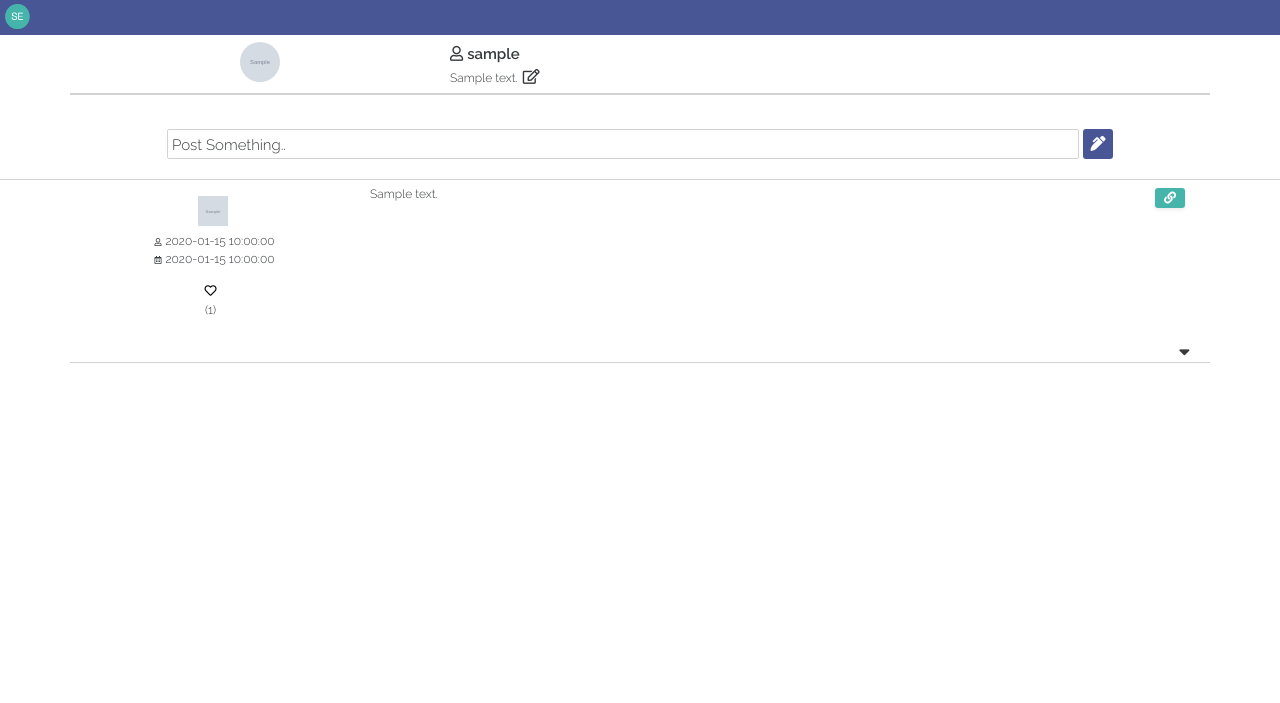
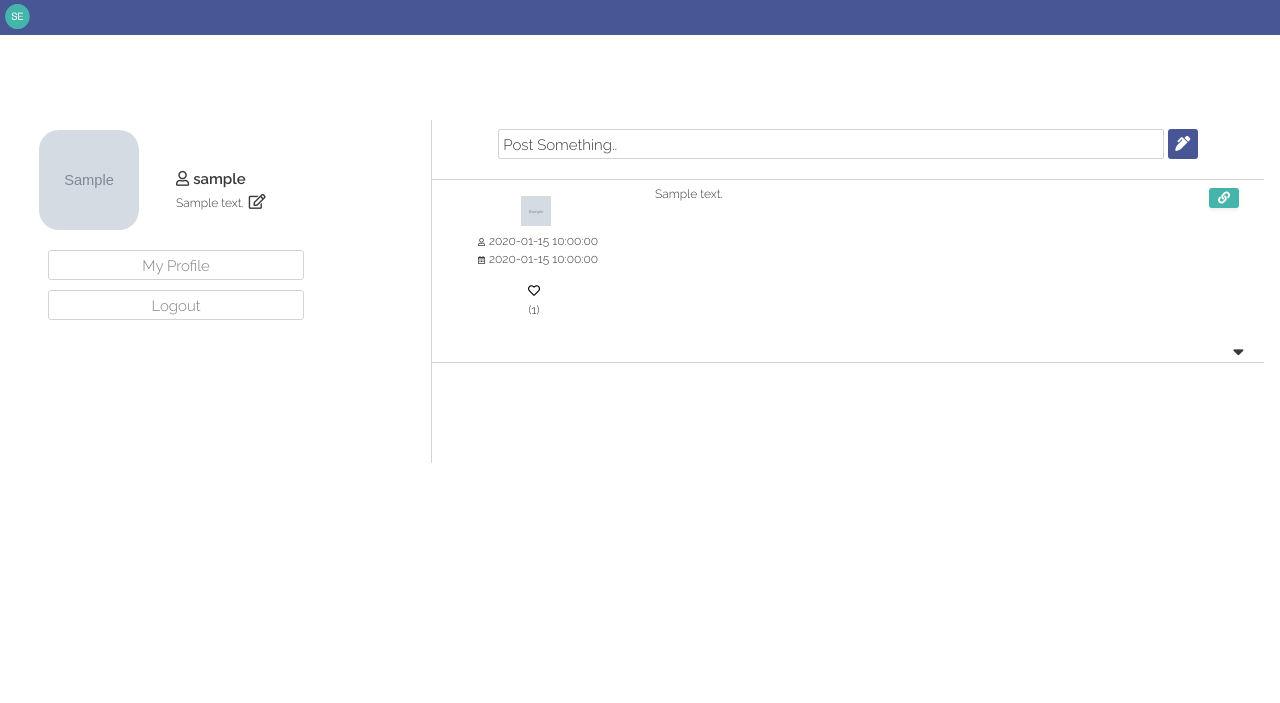
Before and after one commit to davidosongschool/SocialEyes, a Flask app: page /dashboard in a window 1280 px wide. Shown: the top 703 px of the page. Run offline with Flask 2, Linux system fonts and the light colour scheme; the visitor is signed in with stand-in values (Sample User, id 1); grey boxes marked "Sample" are stand-in pictures; a database or web service that is not in the repository returns one stand-in record (values such as "Sample title"); some libraries are stand-ins or nearby versions.

Commit message:
desktop dashboard styled

```diff
--- a/static/css/style.css
+++ b/static/css/style.css
@@ -521,6 +521,20 @@ font-weight: 500;
     margin-top: 50vh;
 }
 
+
+.big-find-users-2 {
+    height: 50px;
+    width: 40vw;
+    background-color:#45B5AC;
+    color: white;
+    margin-top: 5vh;
+}
+.big-find-users-2:hover {
+     background-color: #485696;
+}
+
+
+
 .big-find-users:hover {
  background-color: #45B5AC;
 }
@@ -568,7 +582,7 @@ font-weight: 500;
 
 
 .contain-links {
-    margin-top: 20vh;
+    margin-top: 10vh;
 }
 
 .logout {
@@ -590,7 +604,9 @@ font-weight: 500;
     margin-top: 10px;
 }
 
-
+.setting-logo {
+    width: 80%;
+}
 
 
 
@@ -642,7 +658,25 @@ font-weight: 500;
 }
 
 
+.setting-logo {
+    width: 40%;
+}
 
+.desktop-user-section {
+
+    position: fixed;
+}
+
+.avatar {
+    height: 120px;
+    width: 120px;
+    padding: 10px;
+    border-radius: 30px;
+}
+
+.push {
+    border-right: 1px solid lightgrey;
+}
 
 
 }
--- a/static/js/nav.js
+++ b/static/js/nav.js
@@ -41,3 +41,11 @@ $(".find-users-menu-button").removeClass("not-selected")
 $(".find-users-menu-button").addClass("underline")
 $(".contain-following-users").addClass("d-none");
 });
+
+
+
+/* This code will be used for news posting to set the value of the url in the modal */
+$(".post-about-news").click(function(){
+/* get the value of the url in that news card and set it to the value of the url in the modal */
+$("#content_link").attr("value", $(this).attr('id'));
+});
--- a/templates/dashboard.html
+++ b/templates/dashboard.html
@@ -1,7 +1,7 @@
 {% extends 'nav.html' %} {% block content %}
 
-<!--User About Section -->
-<div class="container contain-user-info">
+<!--Mobile User Section-->
+<div class="container contain-user-info d-block d-md-none">
 	<div class="row">
 		<div class="col-4">
 			<img
@@ -14,14 +14,11 @@
 			<div class="col-8">
 				<ul class="pt-2">
 					<li>
-          <i class="far fa-user pr-1"></i
-          ><a href="users/{{user.username}}"
-            ><span class="username">{{user.username}}</span></a
-          >
+						<i class="far fa-user pr-1"></i><a
+							href="users/{{user.username}}"><span class="username">{{user.username}}</span></a>
 					</li>
 					<li>
-          <span class="description">{{user.description}}</span
-          ><i
+						<span class="description">{{user.description}}</span><i
             class="far fa-edit edit-desc"
             data-toggle="modal"
             data-target="#aboutmeModal"
@@ -32,22 +29,17 @@
 		</div>
 	</div>
 
+
 	<!--Change Avatar Modal-->
-<div
-  class="modal fade"
-  id="changeavatarModal"
-  tabindex="-1"
-  role="dialog"
-  aria-labelledby="changeavatarLabel"
-  aria-hidden="true"
->
+	<div class="modal fade" id="changeavatarModal" tabindex="-1" role="dialog" aria-labelledby="changeavatarLabel"
+		aria-hidden="true">
 		<div class="modal-dialog" role="document">
 			<div class="modal-content">
 				<div class="modal-header">
 					<h5 class="modal-title" id="exampleModalLabel">Choose an Avatar</h5>
 					<button
           type="button"
-          class="close"
+          class="close close-icon"
           data-dismiss="modal"
           aria-label="Close"
         >
@@ -148,14 +140,8 @@
 	</div>
 
 	<!--About Modal-->
-<div
-  class="modal fade logout-modal"
-  id="aboutmeModal"
-  tabindex="-1"
-  role="dialog"
-  aria-labelledby="aboutmeLabel"
-  aria-hidden="true"
->
+	<div class="modal fade logout-modal" id="aboutmeModal" tabindex="-1" role="dialog" aria-labelledby="aboutmeLabel"
+		aria-hidden="true">
 		<div class="modal-dialog" role="document">
 			<div class="modal-content">
 				<div class="modal-body text-center">
@@ -185,21 +171,58 @@
 	</div>
 
 	<div class="contain-entire-post">
+		<div class="row ml-3 mr-3">
+        <div class="col-4 push"></div>
+			<div class="col-3 d-none d-md-block desktop-user-section">
+				<div class="row">
+					<div class="col-6 text-center">
+						<img
+        src="{{ user.avatar }}"
+        class="avatar"
+        data-toggle="modal"
+        data-target="#changeavatarModal"
+      /> </div>
+						<div class="col-6">
+							<ul class="pt-5">
+								<li>
+									<i class="far fa-user pr-1"></i><a
+										href="users/{{user.username}}"><span class="username">{{user.username}}</span></a>
+								</li>
+								<li>
+									<span class="description">{{user.description}}</span><i
+            class="far fa-edit edit-desc pointer"
+            data-toggle="modal"
+            data-target="#aboutmeModal"
+          ></i>
+								</li>
+							</ul>
+						</div>
+					</div>
+					<div class="col-12 text-center">
+						<a href="/users/{{user.username}}"><div class="settings-button mx-auto pointer">My Profile</div></a>
+					</div>
+					<div class="col-12 text-center">
+						<div class="settings-button mx-auto pointer" data-toggle="modal" data-target="#logoutModal">
+							Logout</div>
+						<!--Logout Modal-->
+
+					</div>
+
+				</div>
+				<div class="col-12 col-md-8">
 					<!--Write a post-->
 					<div class="container contain-write-a-post-invivte">
 						<div class="row">
 							<div class="col-12 text-center">
-       <div class="loading d-none"><img src="/static/images/load-post.gif" class="loading-gif"></div>
-        <div
-          class="click-to-open-post pl-1 text-left"
-          data-toggle="modal"
-          data-target="#postModal"
-        >
+								<div class="loading d-none">
+									<img src="/static/images/load-post.gif" class="loading-gif"></div>
+									<div class="click-to-open-post pl-1 text-left pointer" data-toggle="modal"
+										data-target="#postModal">
 										Post Something..
 									</div>
 									<div class="contain-write-logo">
 										<i
-            class="fas fa-pen-alt complete-center"
+            class="fas fa-pen-alt complete-center pointer"
             data-toggle="modal"
             data-target="#postModal"
           ></i>
@@ -210,14 +233,8 @@
 
 						<!--Post Modal-->
 
-  <div
-    class="modal fade"
-    id="postModal"
-    tabindex="-1"
-    role="dialog"
-    aria-labelledby="postModalLabel"
-    aria-hidden="true"
-  >
+						<div class="modal fade" id="postModal" tabindex="-1" role="dialog"
+							aria-labelledby="postModalLabel" aria-hidden="true">
 							<div class="modal-dialog" role="document">
 								<div class="modal-content">
 									<div class="modal-header">
@@ -232,12 +249,10 @@
 									</div>
 									<div class="modal-body mx-auto">
 										<div class="reminder">
-            <i class="fas fa-exclamation-triangle alert-icon mr-1"></i
-            ><strong
+											<i class="fas fa-exclamation-triangle alert-icon mr-1"></i><strong
               >Reminder: Posts on SocialEyes are all about discussing content.
               Every post must include a link to the material you are speaking
-              about.</strong
-            >
+              about.</strong>
 										</div>
 
 										<form action="{{url_for('make_post')}}" method="POST">
@@ -279,17 +294,19 @@
 
 						<!--Followers Posts-->
 						<div class="contain-posts-section">
-
+                        <!--Show the user the option to follow people if there is nothing on their feed-->
+                            {% if posts_to_display|length < 1 %}
+                            <div class="text-center">
+                            <h4 class="pt-5"><strong>Looks like you're not following anyone yet!</strong></h4>
+                            <a href="/find"><button class="big-find-users-2">Find Users to Follow</button></a>
+                            </div>
+                            {% else %}
 							{% for n in posts_to_display %}
 							<div class="container contain-post">
 								<div class="row">
 									<div class="col-3 text-center">
 										<div class="mt-3">
-            <a
-              href="/users/{{n['posted_by']}}"
-              alt="Go to user page"
-              class="mt-2"
-              ><img
+											<a href="/users/{{n['posted_by']}}" alt="Go to user page" class="mt-2"><img
                 src="{{n['post_avatar']}}"
                 style="height: 30px; width: 30px;"
             /></a>
@@ -298,15 +315,13 @@
 														<i
                   class="far fa-user pt-1 pr-1 pl-1 mt-2"
                   style="font-size: 8px;"
-                ></i
-                >{{n['posted_by']}}
+                ></i>{{n['posted_by']}}
 													</li>
 													<li>
 														<i
                   class="far fa-calendar-alt pr-1 pl-1"
                   style="font-size: 8px;"
-                ></i
-                >{{n['date_posted']}}
+                ></i>{{n['date_posted']}}
 													</li>
 													<!--Some Logic here to display heart icon depending on if the user has liked the post or not-->
 													{% set liked = namespace(true=0) %}
@@ -340,34 +355,7 @@
                     data-target="#reported_modal"
                   ></i>
 
-                  <div
-                    class="modal fade logout-modal"
-                    id="reported_modal"
-                    tabindex="-1"
-                    role="dialog"
-                    aria-labelledby="reportedLabel"
-                    aria-hidden="true"
-                  >
-                    <div class="modal-dialog" role="document">
-                      <div class="modal-content">
-                        <div class="modal-body text-center">
-                          <i
-                            class="fas fa-exclamation-triangle pr-1 pt-2 warning mb-3"
-                          ></i>
-                          <p>
-                            This post has been flagged as it was reported by 2
-                            or more users. Our team will soon review the post
-                            and take any necessary action.
-                          </p>
-                        </div>
-                        <div class="modal-footer text-center">
-                          <div class="col-12">
-                            <a href="" data-dismiss="modal">Close</a>
-                          </div>
-                        </div>
-                      </div>
-                    </div>
-                  </div>
+
 														</div>
 													</li>
 													{% endif %}
@@ -379,24 +367,18 @@
 									</div>
 									<div class="col-2">
 										<div class="contain-link text-right">
-            <a href="{{n['content_link']}}" target="_blank"
-              ><div class="go-to-link shadow-sm mt-2">
-                <i class="fas fa-link complete-center"></i></div
-            ></a>
+											<a href="{{n['content_link']}}" target="_blank">
+												<div class="go-to-link shadow-sm mt-2">
+													<i class="fas fa-link complete-center"></i></div>
+											</a>
 										</div>
 									</div>
 								</div>
 								<div class="row">
 									<div class="col-12 contain-arrow-dropdown text-right">
 										<!--Dropdown-->
-          <a
-            data-toggle="dropdown"
-            href="#"
-            class="arrow-down-link"
-            aria-haspopup="true"
-            aria-expanded="false"
-            ><i class="fas fa-sort-down"></i
-          ></a>
+										<a data-toggle="dropdown" href="#" class="arrow-down-link" aria-haspopup="true"
+											aria-expanded="false"><i class="fas fa-sort-down"></i></a>
 										<div class="dropdown-menu">
 											{% set reported = namespace(true=0) %}
 											<!--Some Logic that renders report button depending on if user had reported this post already or not-->
@@ -432,12 +414,28 @@
 								</div>
 							</div>
 							{% endfor %}
+                            {% endif %}
 						</div>
 					</div>
-<!--NEED SOME LOGIN HERE TO GENERATE POSTS - GET POSTS IN PYTHON-->
-<div class="container post-container">
-  <div class="row">
-    <div class="col-12"></div>
+				</div>
+			</div>
+	<!--Logout Modal-->
+	<div class="modal fade logout-modal" id="logoutModal" tabindex="-1" role="dialog" aria-labelledby="logoutLabel"
+		aria-hidden="true">
+		<div class="modal-dialog" role="document">
+			<div class="modal-content">
+				<div class="modal-body text-center">
+				<h5>Are you sure?</h5>
+				</div>
+                <div class="modal-footer text-center">
+                <div class="col-6 logout">
+               <a href="{{url_for('logout')}}">Logout</a>
+                </div>
+                <div class="col-6">
+                <a href="" data-dismiss="modal">Cancel</a>
+                </div>
+              </div>
+			</div>
 		</div>
 	</div>
 
```
Also changed, not shown: templates/news.html (+74 -3 lines), templates/settings.html (+48 -1 lines). Lines whose indentation alone changed are shown as unchanged.
